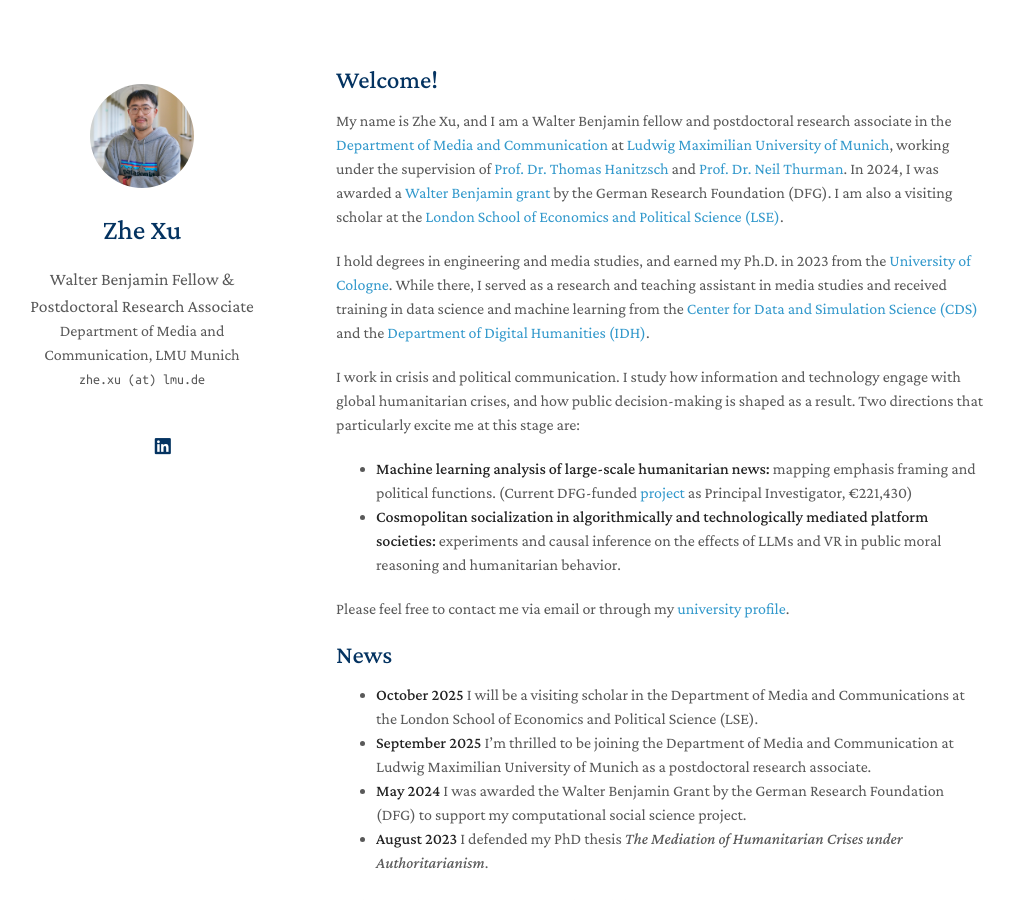
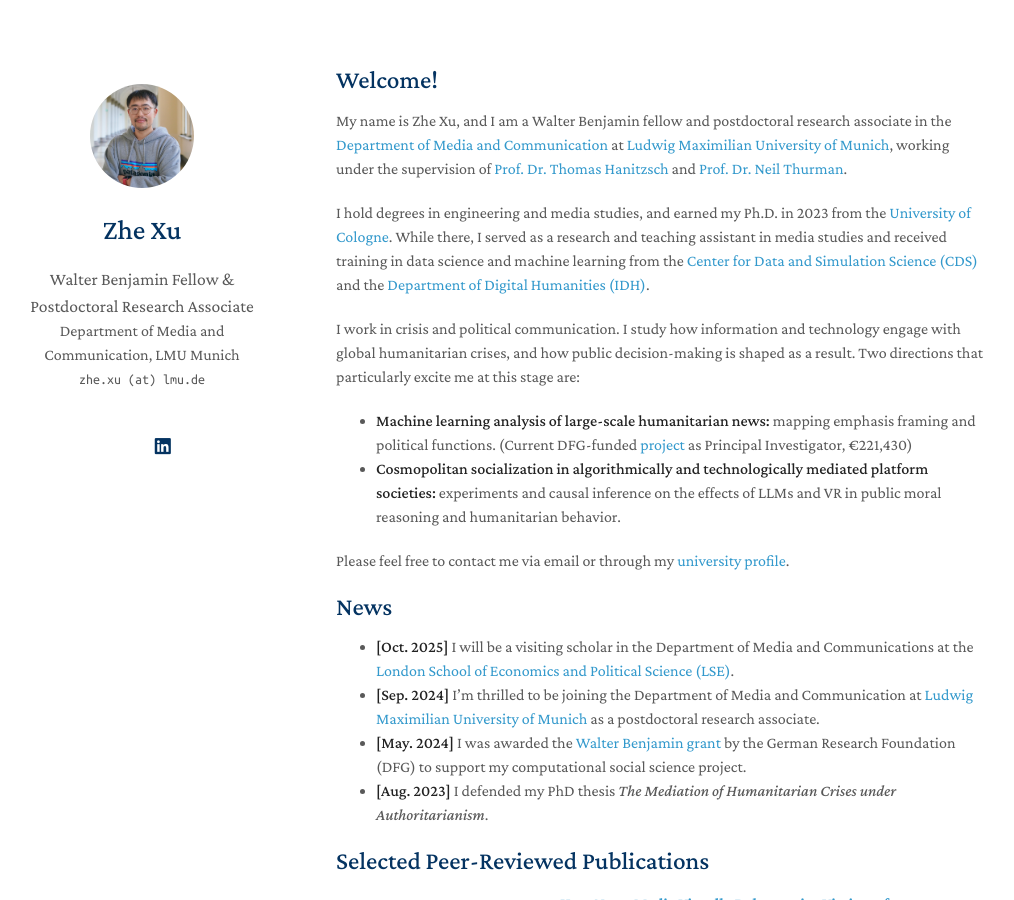
Before and after one commit to zhexuphd/home, a Jekyll site: the page built from index.md, in a window 1280 px wide and 900 px high. Shown: the whole window, without its empty margins (134-1148 px from the left). Built offline with Jekyll 4.4.1, drawn with Linux system fonts in a browser that asks for light colours; a style sheet for code colours, icons or effects is not loaded; our own code applies the rules of GitHub Pages for plain Markdown files.

Commit message:
Update index.md

```diff
--- a/index.md
+++ b/index.md
@@ -3,7 +3,7 @@ layout: homepage
 ---
 
 ## Welcome!
-My name is Zhe Xu, and I am a Walter Benjamin fellow and postdoctoral research associate in the [Department of Media and Communication](https://www.ifkw.uni-muenchen.de/index.html) at [Ludwig Maximilian University of Munich](https://www.lmu.de/en/), working under the supervision of [Prof. Dr. Thomas Hanitzsch](https://www.ifkw.uni-muenchen.de/organisation/personen/professoren/hanitzsch_thomas/index.html) and [Prof. Dr. Neil Thurman](https://neilthurman.com/). In 2024, I was awarded a [Walter Benjamin grant](https://www.dfg.de/en/research-funding/funding-opportunities/programmes/individual/walter-benjamin) by the German Research Foundation (DFG). I am also a visiting scholar at the [London School of Economics and Political Science (LSE)](https://www.lse.ac.uk/).
+My name is Zhe Xu, and I am a Walter Benjamin fellow and postdoctoral research associate in the [Department of Media and Communication](https://www.ifkw.uni-muenchen.de/index.html) at [Ludwig Maximilian University of Munich](https://www.lmu.de/en/), working under the supervision of [Prof. Dr. Thomas Hanitzsch](https://www.ifkw.uni-muenchen.de/organisation/personen/professoren/hanitzsch_thomas/index.html) and [Prof. Dr. Neil Thurman](https://neilthurman.com/).
 
 I hold degrees in engineering and media studies, and earned my Ph.D. in 2023 from the [University of Cologne](https://www.uni-koeln.de/en/). While there, I served as a research and teaching assistant in media studies and received training in data science and machine learning from the [Center for Data and Simulation Science (CDS)](https://cds.uni-koeln.de/en/) and the [Department of Digital Humanities (IDH)](https://dh.phil-fak.uni-koeln.de/).
 
@@ -16,10 +16,10 @@ Please feel free to contact me via email or through my [university profile](http
 
 ## News
 
-- **October 2025** I will be a visiting scholar in the Department of Media and Communications at the London School of Economics and Political Science (LSE).
-- **September 2025**  I’m thrilled to be joining the Department of Media and Communication at Ludwig Maximilian University of Munich as a postdoctoral research associate.
-- **May 2024** I was awarded the Walter Benjamin Grant by the German Research Foundation (DFG) to support my computational social science project.
-- **August 2023** I defended my PhD thesis *The Mediation of Humanitarian Crises under Authoritarianism*.
+- **[Oct. 2025]** I will be a visiting scholar in the Department of Media and Communications at the [London School of Economics and Political Science (LSE)](https://www.lse.ac.uk/).
+- **[Sep. 2024]** I’m thrilled to be joining the Department of Media and Communication at [Ludwig Maximilian University of Munich](https://www.lmu.de/en/) as a postdoctoral research associate.
+- **[May. 2024]** I was awarded the [Walter Benjamin grant](https://www.dfg.de/en/research-funding/funding-opportunities/programmes/individual/walter-benjamin) by the German Research Foundation (DFG) to support my computational social science project.
+- **[Aug. 2023]** I defended my PhD thesis *The Mediation of Humanitarian Crises under Authoritarianism*.
 
 {% include_relative _includes/publications.md %}
 
```
